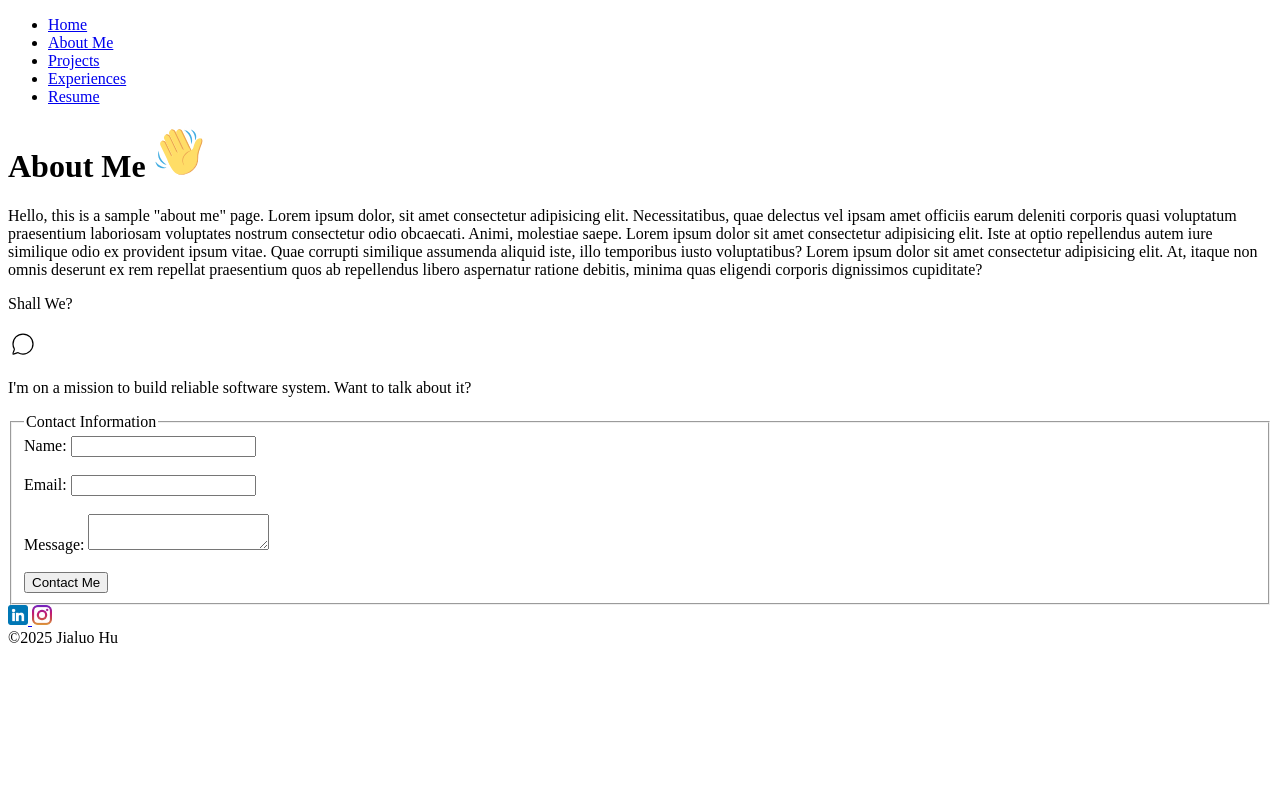
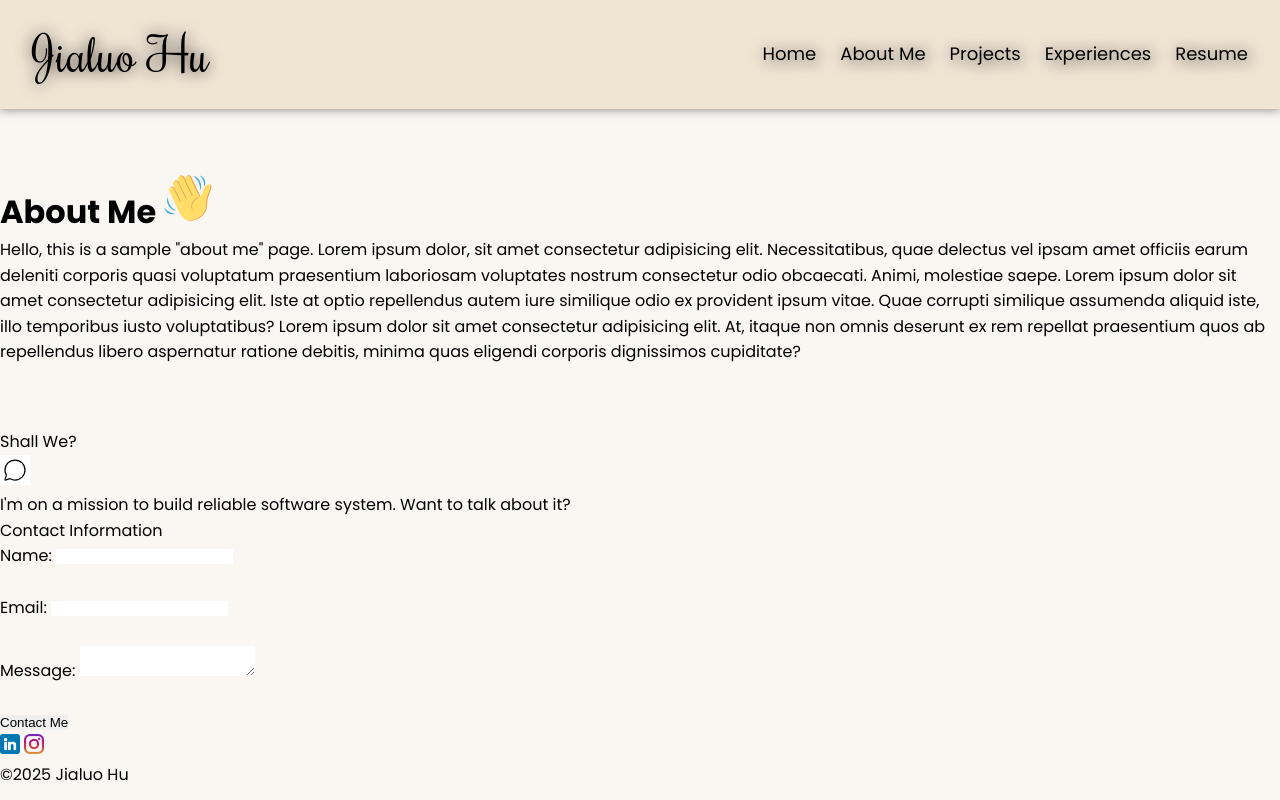
Before and after one commit to jialuohu/cse134b-hw3, a plain HTML site: page pages/about.html in a window 1280 px wide. Drawn offline with Linux system fonts and the light colour scheme.

Commit message:
Feat: Added css styles for header and footer & modified corresponding html files

```diff
--- /dev/null
+++ b/css/about.css
@@ -0,0 +1 @@
+@import "layout.css";
--- /dev/null
+++ b/css/experiences.css
@@ -0,0 +1 @@
+@import "layout.css";
--- /dev/null
+++ b/css/global.css
@@ -0,0 +1,55 @@
+@import url('https://fonts.googleapis.com/css2?family=Poppins:ital,wght@0,100;0,200;0,300;0,400;0,500;0,600;0,700;0,800;0,900;1,100;1,200;1,300;1,400;1,500;1,600;1,700;1,800;1,900&display=swap');
+
+:root {
+    --layout-gap-size: 4rem;
+
+    /* header */
+    --header-padding-size: 1rem;
+    --header-background-color: #F0E4D3;
+    --header-shadow-size: 10px;
+    --header-shadow-color: rgba(0, 0, 0, 0.5);
+    --header-z-index: 1000;
+
+    --nav-text-color: black;
+    --nav-gap-size: 1.5rem;
+    --nav-font-size: 1.125rem;
+
+    --logo-font-size: 3rem;
+    --logo-shadow-size: 8px;
+    --logo-shadow-color: rgba(0, 0, 0, 0.8);
+
+    /* content */
+    --main-text-color: black;
+    --main-background-color: #FAF7F3;
+
+    /* footer */
+    --footer-gap-size: 1.25rem;
+
+    --footer-contact-background-color: #DCC5B2;
+    --footer-contact-gap-size: 2rem;
+
+    --footer-copyright-font-weight: 400;
+    --footer-copyright-font-size: 1.2rem;
+    --footer-copyright-padding-size: 5px;
+    --footer-copyright-background-color: #F0E4D3;
+    --footer-copyright-shadow-size: 10px;
+    --footer-copyright-shadow-color: rgba(0, 0, 0, 0.5);
+}
+
+* {
+    margin: 0;
+    padding: 0;
+    border: none;
+}
+
+a {
+    text-decoration: none;
+    color: var(--nav-text-color);
+}
+
+body {
+    font-family: "Poppins", sans-serif;
+    background-color: var(--main-background-color);
+    line-height: 1.6;
+    color: var(--main-text-color);
+}
--- /dev/null
+++ b/css/layout.css
@@ -0,0 +1,113 @@
+@import "global.css";
+@import url('https://fonts.googleapis.com/css2?family=Rochester&display=swap');
+
+.wrapper {
+    /* flex */
+    display: flex;
+    flex-direction: column;
+    justify-content: space-between;
+    gap: var(--layout-gap-size);
+}
+
+.header {
+    /* style */
+    background-color: var(--header-background-color);
+    box-shadow: 0 0 var(--header-shadow-size) var(--header-shadow-color);
+
+    /* layout */
+    position: sticky;
+    top: 0;
+    z-index: var(--header-z-index);
+    padding: var(--header-padding-size);
+
+    /* flex */
+    display: flex;
+    justify-content: space-between;
+    align-items: center;
+
+    .logo {
+        font-family: "Rochester", sans-serif;
+        font-size: var(--logo-font-size);
+        filter: drop-shadow(0 0 var(--logo-shadow-size) var(--logo-shadow-color));
+        padding-left: var(--header-padding-size);
+
+        a {
+            cursor: pointer;
+
+            &:hover {
+                filter: opacity(50%);
+            }
+        }
+    }
+
+    nav {
+        padding-right: var(--header-padding-size);
+
+        ul {
+            list-style: none;
+            display: flex;
+            gap: var(--nav-gap-size);
+
+            li {
+                font-size: var(--nav-font-size);
+                filter: drop-shadow(2px 2px var(--logo-shadow-size) var(--logo-shadow-color));
+
+                a {
+                    cursor: pointer;
+
+                    &:hover {
+                        filter: opacity(50%);
+                    }
+                }
+            }
+        }
+    }
+}
+
+.main {
+    margin: 200px auto;
+}
+
+.footer {
+    /* flex */
+    display: flex;
+    flex-direction: column;
+    align-items: center;
+    /*gap: var(--footer-gap-size);*/
+
+    .contact {
+        /* style */
+        width: 100%;
+        border-top: 1px solid black;
+        background-color: var(--footer-contact-background-color);
+
+        /* flex */
+        display: flex;
+        justify-content: center;
+        gap: var(--footer-contact-gap-size);
+
+        h2 {
+            font-size: 5rem;
+        }
+
+        .form-wrapper {
+            input, textarea {
+                outline: none;
+            }
+        }
+    }
+
+    .copyright {
+        background-color: var(--footer-copyright-background-color);
+        padding: var(--footer-copyright-padding-size);
+        width: 100%;
+        text-align: center;
+        font-size: var(--footer-copyright-font-size);
+        font-weight: var(--footer-copyright-font-weight);
+        box-shadow: 0 0 var(--footer-copyright-shadow-size) var(--footer-copyright-shadow-color);
+
+        span {
+            filter: drop-shadow(0 0 var(--logo-shadow-size) var(--logo-shadow-color));
+        }
+    }
+}
--- /dev/null
+++ b/css/projects.css
@@ -0,0 +1 @@
+@import "layout.css";
--- /dev/null
+++ b/css/resume.css
@@ -0,0 +1 @@
+@import "layout.css";
--- a/pages/about.html
+++ b/pages/about.html
@@ -2,14 +2,20 @@
 <html lang="en">
 <head>
     <meta charset="UTF-8">
-    <meta name="viewport" content="width=device-width, initial-scale=1.0">
-    <link rel="icon" type="image/png" href="res/favicon.png">
+    <meta content="width=device-width, initial-scale=1.0" name="viewport">
+    <link href="res/favicon.png" rel="icon" type="image/png">
+    <link href="../css/about.css" rel="stylesheet">
     <title>About Me</title>
 </head>
 <body>
 
-
-    <header>
+<div class="wrapper">
+    <header class="header">
+        <div class="logo">
+            <a href="../index.html">
+                Jialuo Hu
+            </a>
+        </div>
         <nav>
             <ul>
                 <li><a href="../index.html">Home</a></li>
@@ -19,55 +25,70 @@
                 <li><a href="resume.html">Resume</a></li>
             </ul>
         </nav>
-        <h1>About Me <img src="../res/hello.svg" alt="" width="50" height="50"></h1>
     </header>
 
     <main>
+        <h1>
+            About Me <img alt="" height="50" src="../res/hello.svg" width="50">
+        </h1>
         <div>
             <p>
                 Hello, this is a sample "about me" page.
 
-                Lorem ipsum dolor, sit amet consectetur adipisicing elit. Necessitatibus, quae delectus vel ipsam amet officiis earum deleniti corporis quasi voluptatum praesentium laboriosam voluptates nostrum consectetur odio obcaecati. Animi, molestiae saepe.
+                Lorem ipsum dolor, sit amet consectetur adipisicing elit.
+                Necessitatibus, quae delectus vel ipsam amet officiis earum
+                deleniti corporis quasi voluptatum praesentium laboriosam
+                voluptates nostrum consectetur odio obcaecati. Animi, molestiae
+                saepe.
 
-                Lorem ipsum dolor sit amet consectetur adipisicing elit. Iste at optio repellendus autem iure similique odio ex provident ipsum vitae. Quae corrupti similique assumenda aliquid iste, illo temporibus iusto voluptatibus?
+                Lorem ipsum dolor sit amet consectetur adipisicing elit. Iste at
+                optio repellendus autem iure similique odio ex provident ipsum
+                vitae. Quae corrupti similique assumenda aliquid iste, illo
+                temporibus iusto voluptatibus?
 
-                Lorem ipsum dolor sit amet consectetur adipisicing elit. At, itaque non omnis deserunt ex rem repellat praesentium quos ab repellendus libero aspernatur ratione debitis, minima quas eligendi corporis dignissimos cupiditate?
+                Lorem ipsum dolor sit amet consectetur adipisicing elit. At,
+                itaque non omnis deserunt ex rem repellat praesentium quos ab
+                repellendus libero aspernatur ratione debitis, minima quas
+                eligendi corporis dignissimos cupiditate?
             </p>
         </div>
 
     </main>
 
 
-
     <footer>
         <div>
             <p>Shall We?</p>
-            <svg width="30px" height="30px" viewBox="0 0 24 24" fill="none" xmlns="http://www.w3.org/2000/svg">
+            <svg fill="none" height="30px" viewBox="0 0 24 24" width="30px"
+                 xmlns="http://www.w3.org/2000/svg">
                 <g clip-path="url(#clip0_15_90)">
-                    <rect width="24" height="24" fill="white"/>
-                    <path d="M20 12C20 16.4183 16.4183 20 12 20C10.5937 20 9.27223 19.6372 8.12398 19C7.53267 18.6719 4.48731 20.4615 3.99998 20C3.44096 19.4706 5.4583 16.6708 5.07024 16C4.38956 14.8233 3.99999 13.4571 3.99999 12C3.99999 7.58172 7.58171 4 12 4C16.4183 4 20 7.58172 20 12Z" stroke="#000000" stroke-linejoin="round"/>
+                    <rect fill="white" height="24" width="24"/>
+                    <path d="M20 12C20 16.4183 16.4183 20 12 20C10.5937 20 9.27223 19.6372 8.12398 19C7.53267 18.6719 4.48731 20.4615 3.99998 20C3.44096 19.4706 5.4583 16.6708 5.07024 16C4.38956 14.8233 3.99999 13.4571 3.99999 12C3.99999 7.58172 7.58171 4 12 4C16.4183 4 20 7.58172 20 12Z"
+                          stroke="#000000" stroke-linejoin="round"/>
                 </g>
                 <defs>
                     <clipPath id="clip0_15_90">
-                        <rect width="24" height="24" fill="white"/>
+                        <rect fill="white" height="24" width="24"/>
                     </clipPath>
                 </defs>
             </svg>
         </div>
         <div>
-            <p>I'm on a mission to build reliable software system. Want to talk about it?</p>
+            <p>I'm on a mission to build reliable software system. Want to talk
+                about it?</p>
             <div>
                 <form>
                     <fieldset>
                         <legend>Contact Information</legend>
                         <label for="name">Name:</label>
-                        <input type="text" id="name" name="name" required>
+                        <input id="name" name="name" required type="text">
                         <br><br>
                         <label for="email">Email:</label>
-                        <input type="email" id="email" name="email" required>
+                        <input id="email" name="email" required type="email">
                         <br><br>
                         <label for="message">Message:</label>
-                        <textarea name="message" id="message" required></textarea>
+                        <textarea id="message" name="message"
+                                  required></textarea>
                         <br><br>
                         <input type="submit" value="Contact Me">
                     </fieldset>
@@ -80,10 +101,13 @@
             </div>
             <div>
                 <a href="https://www.linkedin.com/in/jialuohu" target="_blank">
-                    <img src="../res/linkedin.png" alt="Link to my LinkedIn profile" width="20" height="20">
+                    <img alt="Link to my LinkedIn profile"
+                         height="20" src="../res/linkedin.png"
+                         width="20">
                 </a>
                 <a href="https://www.instagram.com/hu_frame" target="_blank">
-                    <img src="../res/ig.png" alt="Link to my instagram profile" width="20" height="20">
+                    <img alt="Link to my instagram profile" height="20"
+                         src="../res/ig.png" width="20">
                 </a>
             </div>
         </div>
@@ -91,6 +115,7 @@
             &copy;2025 Jialuo Hu
         </div>
     </footer>
+</div>
 
 <noscript>
     <div>
```
Also changed, not shown: index.html (+95 -74 lines), pages/experiences.html (+61 -21 lines), pages/projects.html (+58 -22 lines), pages/resume.html (+30 -15 lines). Lines whose indentation alone changed are shown as unchanged.
